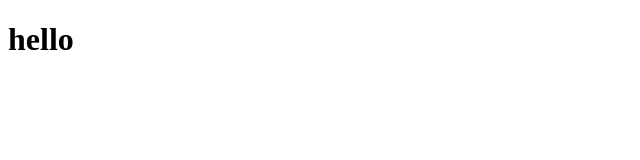
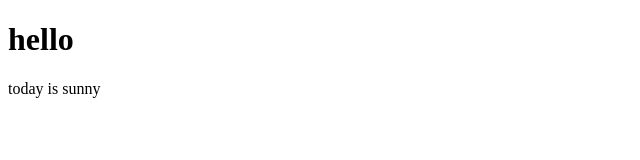
Before and after one commit to xingshuo007/git-learn, a plain HTML site: page index.html in a window 1280 px wide. Shown: the whole page, without its empty margins (0-640 px from the left). Drawn offline with Linux system fonts and the light colour scheme.

Commit message:
webstorm修改html提交

```diff
--- a/index.html
+++ b/index.html
@@ -6,5 +6,6 @@
 </head>
 <body>
 	<h1>hello</h1>
+	<span>today is sunny</span>
 </body>
 </html>
```
